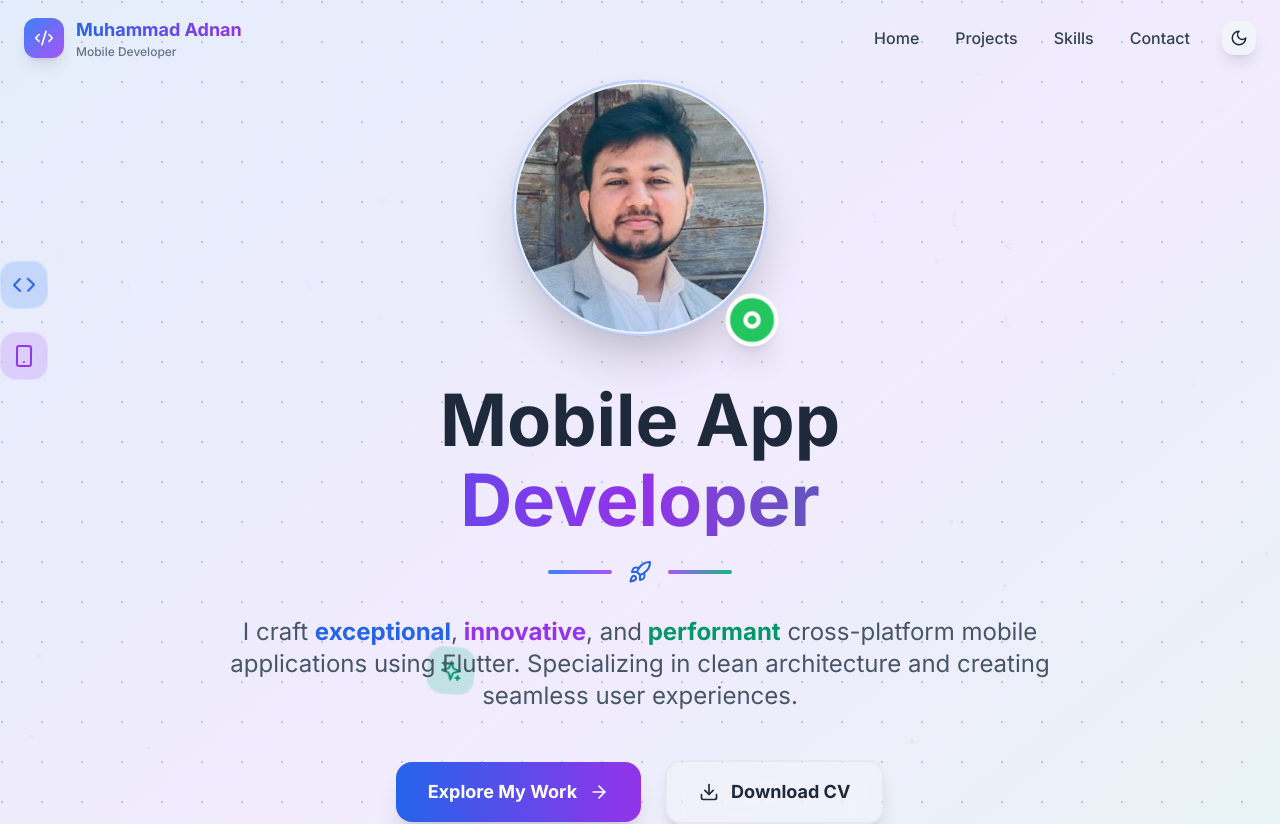
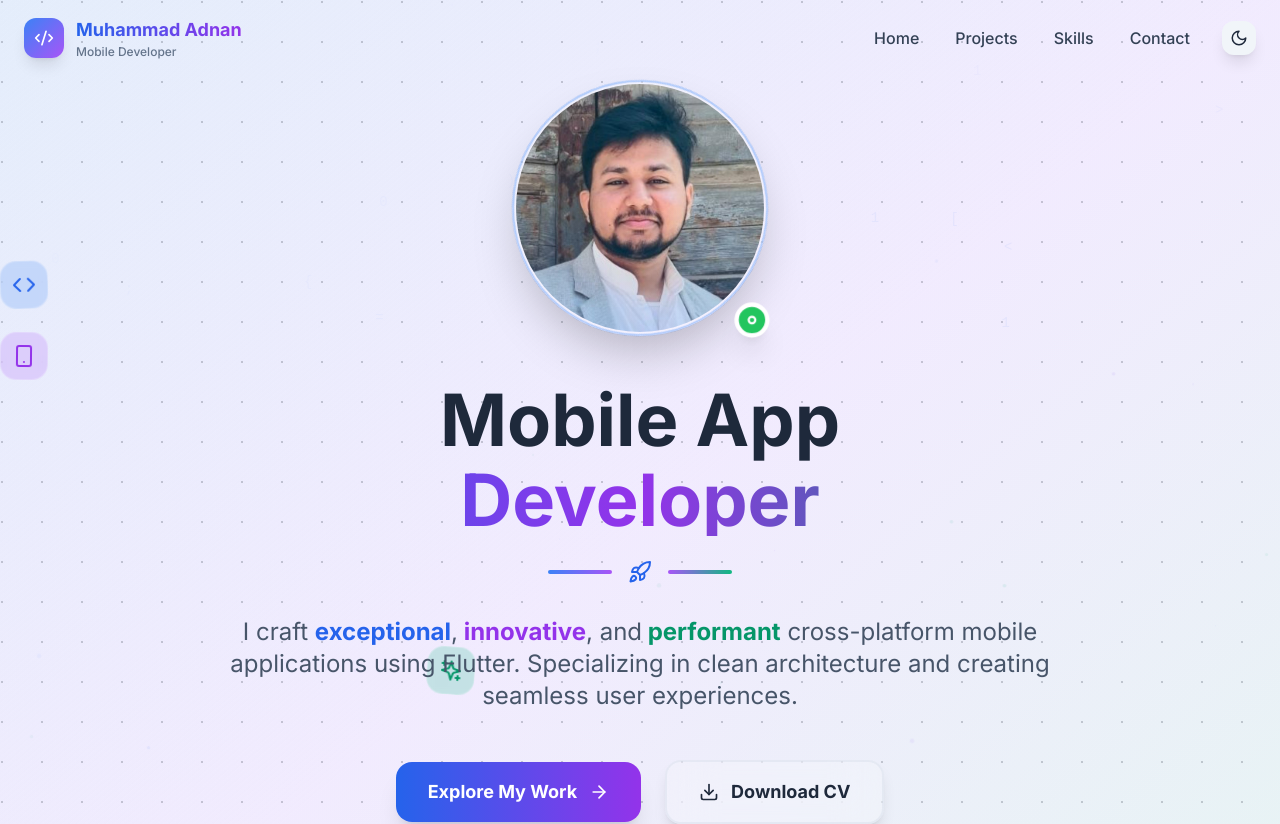
Before and after one commit to Adnan-183/porfolio, a React (Vite) app: page / in a window 1280 px wide. Shown: the top 824 px of the page. Built offline with nearby package versions, Linux system fonts and the light colour scheme.

Commit message:
new fixes

```diff
--- a/src/components/Hero.tsx
+++ b/src/components/Hero.tsx
@@ -120,12 +120,12 @@ const Hero = () => {
 
               {/* Status Indicator */}
               <motion.div
-                className="absolute -bottom-2 -right-2 bg-green-500 p-3 rounded-full shadow-xl z-20 border-4 border-white dark:border-slate-900"
+                className="absolute -bottom-0 -right-0 bg-green-500 p-2 rounded-full shadow-xl z-20 border-4 border-white dark:border-slate-900"
                 animate={{ scale: [1, 1.1, 1] }}
                 transition={{ duration: 2, repeat: Infinity }}
               >
-                <div className="w-4 h-4 rounded-full bg-white flex items-center justify-center">
-                  <div className="w-2 h-2 rounded-full bg-green-500" />
+                <div className="w-2 h-2 rounded-full bg-white flex items-center justify-center">
+                  <div className="w-1 h-1 rounded-full bg-green-500" />
                 </div>
               </motion.div>
             </div>
```
